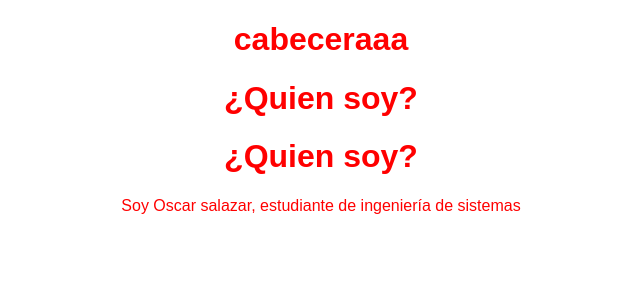
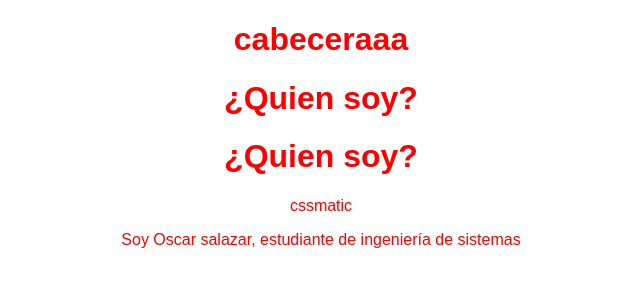
Before and after one commit to oscar9705/Blog, a plain HTML site: page index.html in a window 1280 px wide. Shown: the whole page, without its empty margins (319-959 px from the left). Drawn offline with Linux system fonts and the light colour scheme.

Commit message:
agregué la pagina para investigar

```diff
--- a/index.html
+++ b/index.html
@@ -11,6 +11,7 @@
     </h1>
     <h1>¿Quien soy?</h1>
     <h1>¿Quien soy?</h1>
+    <p>cssmatic</p>
     <p>Soy Oscar salazar, estudiante de ingeniería de sistemas</p>
 </body>
 </html>
```
